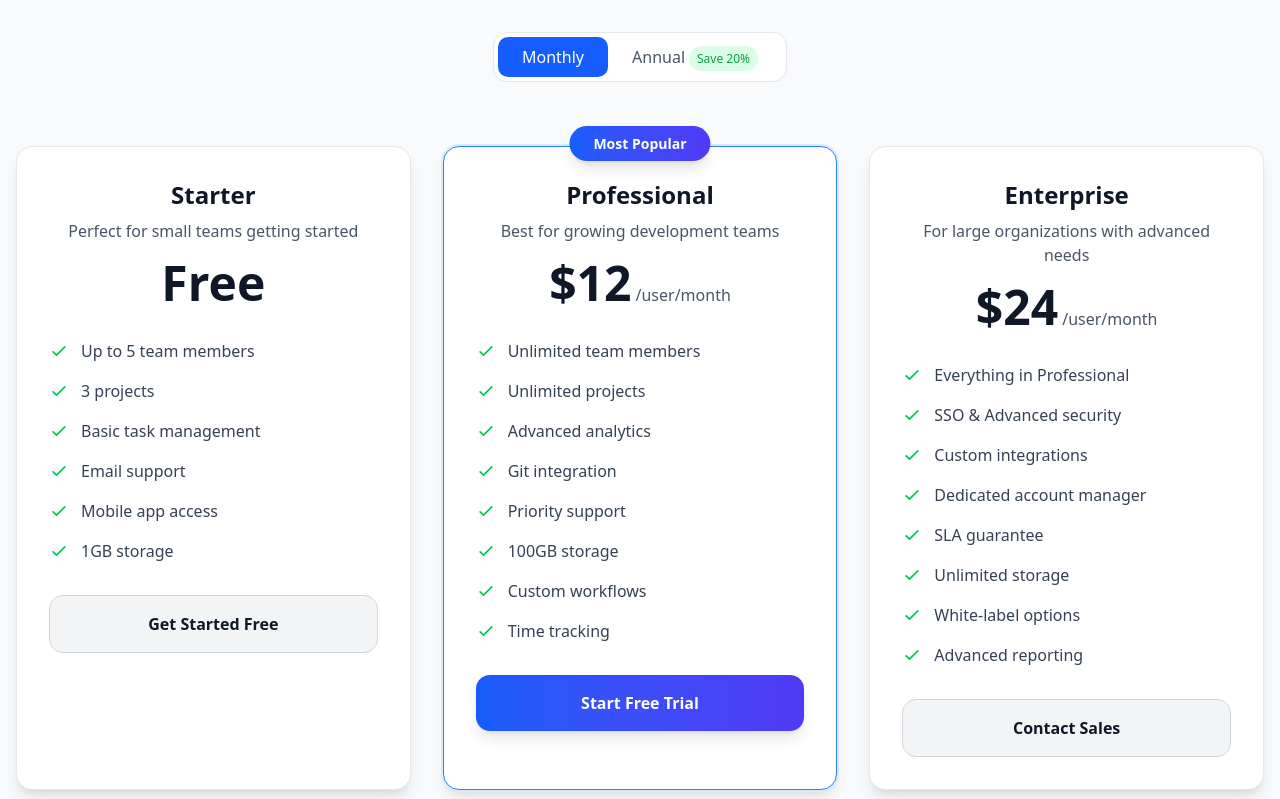
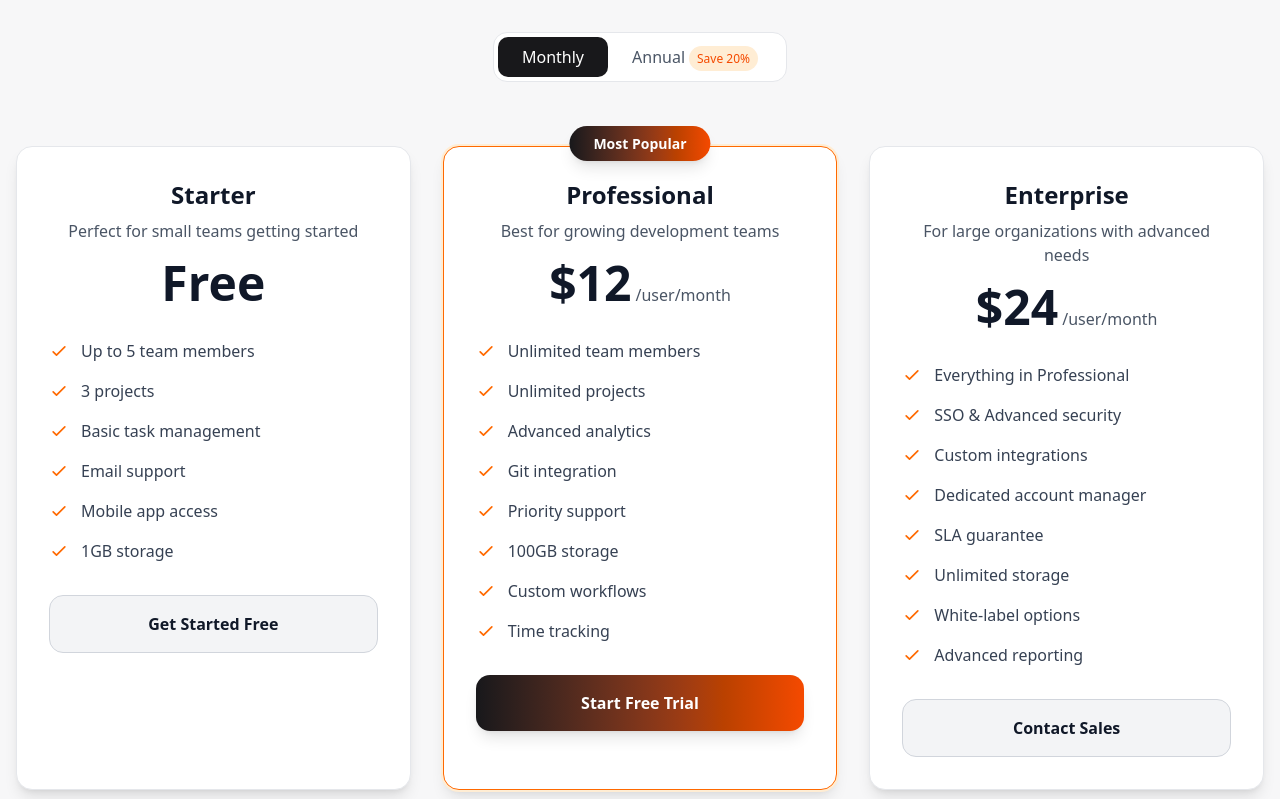
Before and after one commit to Amansingh0807/sanglok, a Next.js app: page / in a window 1280 px wide. Shown: the part 5501-6300 px from the top of the page. Built offline with nearby package versions, Linux system fonts and the light colour scheme.

Commit message:
style(pricing): apply black-white-orange pricing palette

```diff
--- a/components/Home/PricingSection.tsx
+++ b/components/Home/PricingSection.tsx
@@ -20,7 +20,7 @@ const PricingSection: React.FC = () => {
       ],
       buttonText: "Get Started Free",
       popular: false,
-      gradient: "from-gray-400 to-gray-600"
+      gradient: "from-zinc-600 to-zinc-800"
     },
     {
       name: "Professional",
@@ -41,7 +41,7 @@ const PricingSection: React.FC = () => {
       ],
       buttonText: "Start Free Trial",
       popular: true,
-      gradient: "from-blue-500 to-indigo-600"
+      gradient: "from-zinc-900 to-orange-600"
     },
     {
       name: "Enterprise",
@@ -62,12 +62,12 @@ const PricingSection: React.FC = () => {
       ],
       buttonText: "Contact Sales",
       popular: false,
-      gradient: "from-purple-500 to-pink-600"
+      gradient: "from-zinc-700 to-orange-500"
     }
   ];
 
   return (
-    <section className="py-20 px-4 bg-gray-50 dark:bg-gray-800/50">
+    <section className="py-20 px-4 bg-zinc-100/70 dark:bg-zinc-950">
       <div className="max-w-7xl mx-auto">
         <div className="text-center mb-16">
           <h2 className="text-4xl md:text-5xl font-bold text-gray-900 dark:text-white mb-6">
@@ -83,7 +83,7 @@ const PricingSection: React.FC = () => {
               onClick={() => setIsAnnual(false)}
               className={`px-6 py-2 rounded-lg font-medium cursor-pointer transition-all duration-300 ${
                 !isAnnual
-                  ? 'bg-blue-600 text-white'
+                  ? 'bg-zinc-900 text-white'
                   : 'text-gray-600 dark:text-gray-300 hover:text-gray-900 dark:hover:text-white'
               }`}
             >
@@ -93,12 +93,12 @@ const PricingSection: React.FC = () => {
               onClick={() => setIsAnnual(true)}
               className={`px-6 py-2 rounded-lg font-medium cursor-pointer transition-all duration-300 relative ${
                 isAnnual
-                  ? 'bg-blue-600 text-white'
+                  ? 'bg-zinc-900 text-white'
                   : 'text-gray-600 dark:text-gray-300 hover:text-gray-900 dark:hover:text-white'
               }`}
             >
               Annual
-              <span className="ml-1 text-xs bg-green-100 dark:bg-green-900 text-green-600 dark:text-green-400 px-2 py-1 rounded-full">
+              <span className="ml-1 text-xs bg-orange-100 dark:bg-orange-900 text-orange-600 dark:text-orange-400 px-2 py-1 rounded-full">
                 Save 20%
               </span>
             </button>
@@ -111,14 +111,14 @@ const PricingSection: React.FC = () => {
               key={index}
               className={`relative bg-white dark:bg-gray-800 rounded-2xl shadow-lg hover:shadow-2xl transition-all duration-300 border cursor-pointer transform hover:scale-105 group ${
                 plan.popular
-                  ? 'border-blue-500 dark:border-blue-400 ring-2 ring-blue-100 dark:ring-blue-900/50'
-                  : 'border-gray-200 dark:border-gray-700 hover:border-blue-300 dark:hover:border-blue-600'
+                  ? 'border-orange-500 dark:border-orange-400 ring-2 ring-orange-100 dark:ring-orange-900/40'
+                  : 'border-gray-200 dark:border-gray-700 hover:border-orange-300 dark:hover:border-orange-700'
               }`}
             >
               {/* Popular Badge */}
               {plan.popular && (
                 <div className="absolute -top-4 left-1/2 transform -translate-x-1/2">
-                  <span className="bg-gradient-to-r from-blue-600 to-indigo-600 text-white px-6 py-2 rounded-full text-sm font-semibold shadow-lg">
+                  <span className="bg-gradient-to-r from-zinc-900 to-orange-600 text-white px-6 py-2 rounded-full text-sm font-semibold shadow-lg">
                     Most Popular
                   </span>
                 </div>
@@ -145,7 +145,7 @@ const PricingSection: React.FC = () => {
                       <span className="text-sm text-gray-500 dark:text-gray-400 line-through mr-2">
                         {plan.originalAnnualPrice}/user/year
                       </span>
-                      <span className="text-sm bg-green-100 dark:bg-green-900 text-green-600 dark:text-green-400 px-3 py-1 rounded-full font-semibold">
+                      <span className="text-sm bg-orange-100 dark:bg-orange-900 text-orange-600 dark:text-orange-400 px-3 py-1 rounded-full font-semibold">
                         Save 33%
                       </span>
                     </div>
@@ -165,7 +165,7 @@ const PricingSection: React.FC = () => {
                 <ul className="space-y-4 mb-8">
                   {plan.features.map((feature, featureIndex) => (
                     <li key={featureIndex} className="flex items-center text-gray-700 dark:text-gray-300">
-                      <svg className="w-5 h-5 text-green-500 mr-3 flex-shrink-0" fill="none" stroke="currentColor" viewBox="0 0 24 24">
+                      <svg className="w-5 h-5 text-orange-500 mr-3 flex-shrink-0" fill="none" stroke="currentColor" viewBox="0 0 24 24">
                         <path strokeLinecap="round" strokeLinejoin="round" strokeWidth={2} d="M5 13l4 4L19 7" />
                       </svg>
                       {feature}
@@ -177,7 +177,7 @@ const PricingSection: React.FC = () => {
                 <button
                   className={`w-full py-4 px-6 rounded-xl font-semibold transition-all duration-300 cursor-pointer transform hover:scale-105 ${
                     plan.popular
-                      ? 'bg-gradient-to-r from-blue-600 to-indigo-600 hover:from-blue-700 hover:to-indigo-700 text-white shadow-lg hover:shadow-xl'
+                      ? 'bg-gradient-to-r from-zinc-900 to-orange-600 hover:from-zinc-950 hover:to-orange-700 text-white shadow-lg hover:shadow-xl'
                       : 'bg-gray-100 dark:bg-gray-700 hover:bg-gray-200 dark:hover:bg-gray-600 text-gray-900 dark:text-white border border-gray-300 dark:border-gray-600'
                   }`}
                 >
@@ -196,7 +196,7 @@ const PricingSection: React.FC = () => {
           <p className="text-gray-600 dark:text-gray-400 mb-6">
             Need a custom solution? We&apos;ve got you covered.
           </p>
-          <button className="px-8 py-3 border-2 border-blue-600 text-blue-600 dark:text-blue-400 dark:border-blue-400 font-semibold rounded-xl hover:bg-blue-600 hover:text-white dark:hover:bg-blue-400 dark:hover:text-gray-900 transition-all duration-300 cursor-pointer">
+          <button className="px-8 py-3 border-2 border-orange-600 text-orange-600 dark:text-orange-400 dark:border-orange-400 font-semibold rounded-xl hover:bg-orange-600 hover:text-white dark:hover:bg-orange-400 dark:hover:text-zinc-900 transition-all duration-300 cursor-pointer">
             Contact Enterprise Sales
           </button>
         </div>
```
